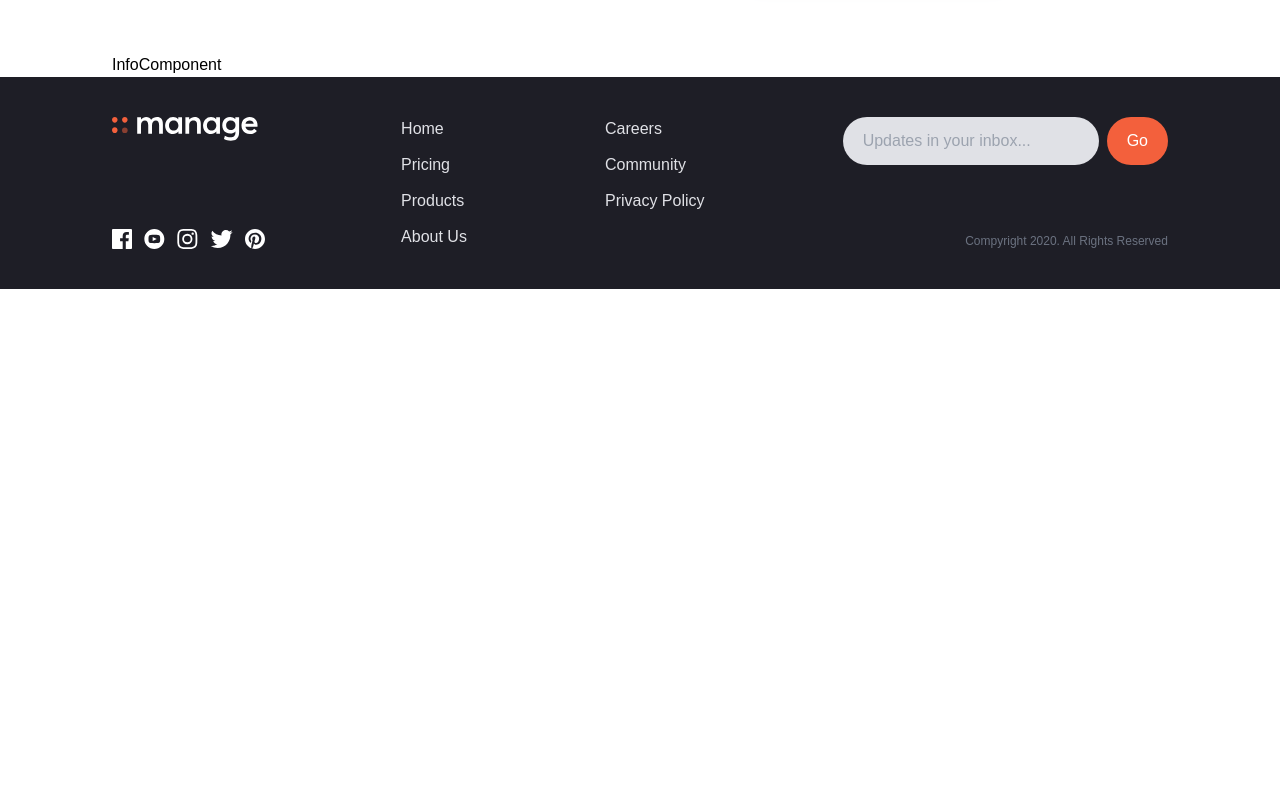
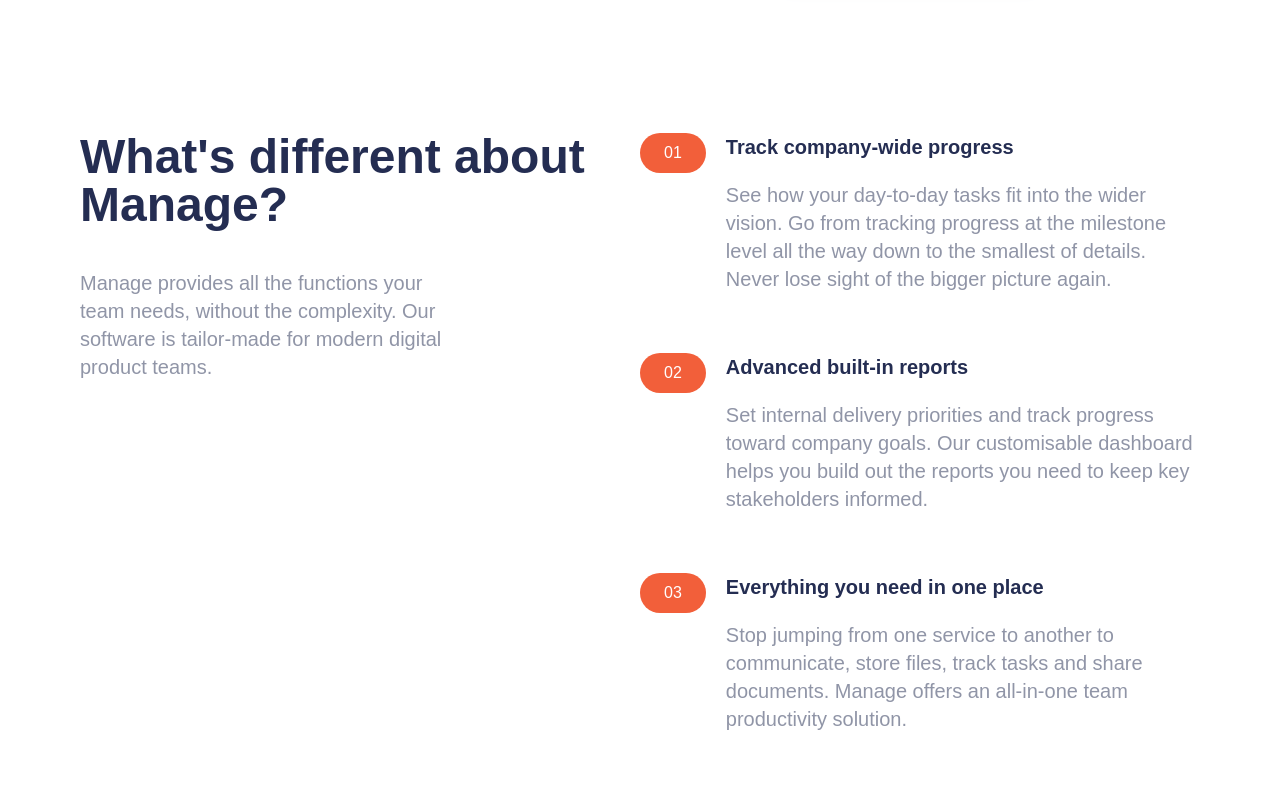
Before and after one commit to apekul/manage-landing-page, a React (Create React App) app: page / in a window 1280 px wide. Shown: the part 680-1480 px from the top of the page. Before the commit the page ends 969 px from the top, so only its background shows below. Built offline with nearby package versions, Linux system fonts and the light colour scheme.

Commit message:
add info component

```diff
--- a/src/components/Homepage/InfoComponent.js
+++ b/src/components/Homepage/InfoComponent.js
@@ -1,7 +1,59 @@
 import React from "react";
 
+const infoItems = [
+  {
+    title: "Track company-wide progress",
+    description:
+      "See how your day-to-day tasks fit into the wider vision. Go from tracking progress at the milestone level all the way down to the smallest of details. Never lose sight of the bigger picture again.",
+  },
+  {
+    title: "Advanced built-in reports",
+    description:
+      "Set internal delivery priorities and track progress toward company goals. Our customisable dashboard helps you build out the reports you need to keep key stakeholders informed.",
+  },
+  {
+    title: "Everything you need in one place",
+    description:
+      "Stop jumping from one service to another to communicate, store files, track tasks and share documents. Manage offers an all-in-one team productivity solution.",
+  },
+];
+
 function InfoComponent() {
-  return <div>InfoComponent</div>;
+  return (
+    <article className="py-20 flex justify-between">
+      <section className="w-1/2">
+        <header>
+          <h1 className="text-5xl font-[700] text-dark-blue">
+            What's different about <br /> Manage?
+          </h1>
+          <p className="py-10 text-xl text-dark-grayish-blue font-[500]">
+            Manage provides all the functions your <br /> team needs, without
+            the complexity. Our <br /> software is tailor-made for modern
+            digital <br /> product teams.
+          </p>
+        </header>
+      </section>
+      <section className="w-1/2">
+        <ul>
+          {infoItems.map((item, index) => (
+            <li key={index} className="flex items-start gap-5">
+              <p className="bg-bright-red text-white px-6 py-2 rounded-full">
+                0{index + 1}
+              </p>
+              <div className="pb-10">
+                <h2 className="text-xl font-[700] text-dark-blue">
+                  {item.title}
+                </h2>
+                <p className="py-5 text-xl text-dark-grayish-blue font-[500]">
+                  {item.description}
+                </p>
+              </div>
+            </li>
+          ))}
+        </ul>
+      </section>
+    </article>
+  );
 }
 
 export default InfoComponent;
--- a/src/index.css
+++ b/src/index.css
@@ -15,6 +15,6 @@
 
 .container {
   max-width: 1440px;
-  padding-left: 7rem;
-  padding-right: 7rem;
+  padding-left: 5rem;
+  padding-right: 5rem;
 }
```
